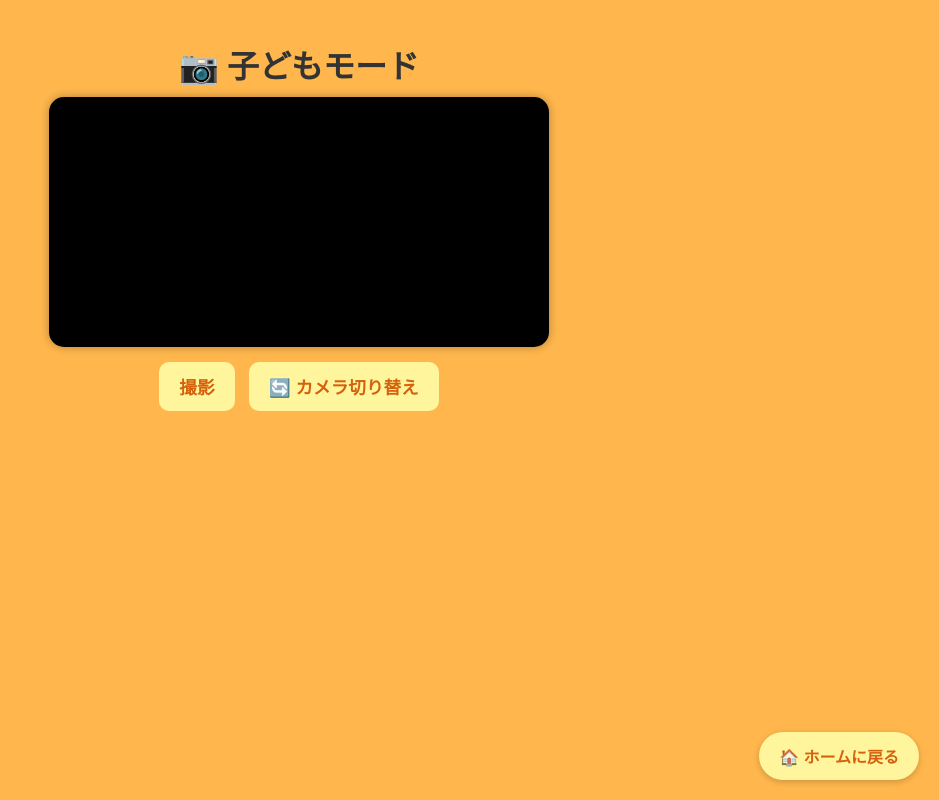
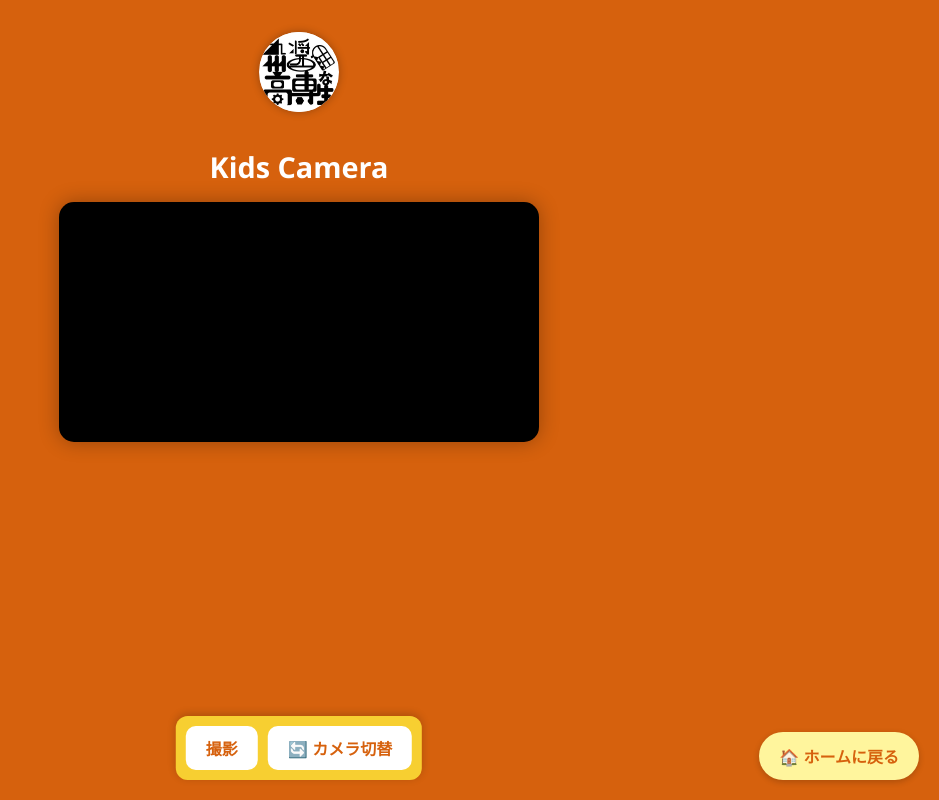
Before and after one commit to okekeyade/business, a Flask app: page /kids in a window 1280 px wide. Shown: the whole page, without its empty margins (341-1280 px from the left). Run offline with Flask 3, Linux system fonts and the light colour scheme; parts of the project's set-up code (start-up, migrations or seed data) failed here and were passed over.

Commit message:
Refactor kids.html for improved structure and style

```diff
--- a/templates/kids.html
+++ b/templates/kids.html
@@ -1,118 +1,155 @@
 <!DOCTYPE html>
 <html lang="ja">
 <head>
-<meta charset="UTF-8">
-<meta name="viewport" content="width=device-width, initial-scale=1.0">
-<title>子どもモード - てがきぼ</title>
-<link rel="icon" type="image/png" href="{{ url_for('send_static', path='logo.png') }}">
+<meta charset="UTF-8" />
+<meta name="viewport" content="width=device-width, initial-scale=1.0" />
+<title>Kids Camera</title>
+<link rel="icon" type="image/png" href="/static/logo.png">
+
 <style>
+:root { --main-color: #d6610d; }
+
 body {
-  background-color: #ffb74d; /* 明るいオレンジ */
-  font-family: "Segoe UI", sans-serif;
+  background-color: var(--main-color);
   display: flex;
   flex-direction: column;
   align-items: center;
+  margin: 0;
+  padding-top: 4vh;
+  font-family: "Segoe UI", sans-serif;
+  box-sizing: border-box;
+  color: white;
+}
+
+/* ロゴ */
+.logo {
+  width: 80px;
+  height: 80px;
+  margin-bottom: 2vh;
+  border-radius: 50%;
+  background-color: white;
+  box-shadow: 0 0 8px rgba(0,0,0,0.3);
+  object-fit: contain;
+}
+
+/* タイトル */
+h1 {
+  font-size: 1.8rem;
+  margin-bottom: 2vh;
   text-align: center;
-  margin: 0;
-  padding: 20px;
-  color: #333;
 }
-h1 { font-size: 2rem; margin-bottom: 10px; }
-video, #preview { width: 90%; max-width: 500px; border-radius: 15px; box-shadow: 0 0 10px rgba(0,0,0,0.3); margin-bottom: 10px; background-color: black; }
+
+/* video・canvas・preview */
+video, canvas, #preview {
+  width: 90%;
+  max-width: 480px;
+  border-radius: 15px;
+  margin-bottom: 2vh;
+  background-color: #000;
+  box-shadow: 0 0 20px rgba(0,0,0,0.3);
+}
+
+/* 操作ボタン群 固定 */
+.controls {
+  display: flex;
+  justify-content: center;
+  gap: 10px;
+  position: fixed;
+  bottom: 20px;
+  left: 50%;
+  transform: translateX(-50%);
+  z-index: 1000;
+  background: rgba(255, 235, 59, 0.8);
+  padding: 10px;
+  border-radius: 12px;
+  box-shadow: 0 -2px 8px rgba(0,0,0,0.2);
+}
+
+/* ホームボタン 右下 */
+.home-btn {
+  position: fixed;
+  bottom: 20px;
+  right: 20px;
+  background-color: #fff59d;
+  color: #d6610d;
+  border-radius: 50px;
+  padding: 12px 20px;
+  font-weight: bold;
+  text-decoration: none;
+  box-shadow: 0 2px 6px rgba(0,0,0,0.2);
+  z-index: 1001;
+}
+
 button {
-  background-color: #fff59d; color: #d6610d; border: none; border-radius: 10px;
-  padding: 12px 20px; margin: 5px; font-size: 1.1rem; font-weight: bold; cursor: pointer;
+  padding: 10px 20px;
+  border: none;
+  border-radius: 10px;
+  background-color: white;
+  color: var(--main-color);
+  font-weight: bold;
+  font-size: 16px;
+  cursor: pointer;
 }
-button:hover { background-color: #fff176; }
-.home-btn {
-  position: fixed; bottom: 20px; right: 20px;
-  background-color: #fff59d; color: #d6610d; border-radius: 50px;
-  padding: 12px 20px; font-weight: bold; text-decoration: none; box-shadow: 0 2px 6px rgba(0,0,0,0.2);
-}
+button:hover { background-color: #f5f5f5; }
 </style>
 </head>
 <body>
-<h1>📷 子どもモード</h1>
+
+<img src="/static/logo.png" class="logo">
+<h1>Kids Camera</h1>
 
 <video id="camera" autoplay playsinline></video>
-<img id="preview" style="display:none;" alt="プレビュー">
+<canvas id="canvas" style="display:none;"></canvas>
+<img id="preview" style="display:none;" />
 
-<div>
+<div class="controls">
   <button id="capture">撮影</button>
-  <button id="switchBtn">🔄 カメラ切り替え</button>
+  <button id="switchBtn">🔄 カメラ切替</button>
   <button id="sendBtn" style="display:none;">送信して認識</button>
 </div>
 
 <a href="/" class="home-btn">🏠 ホームに戻る</a>
 
 <script>
-let currentMode = "environment";
+const video = document.getElementById("camera");
+const canvas = document.getElementById("canvas");
+const preview = document.getElementById("preview");
+const captureBtn = document.getElementById("capture");
+const switchBtn = document.getElementById("switchBtn");
+const sendBtn = document.getElementById("sendBtn");
+
 let stream = null;
-const video = document.getElementById('camera');
-const preview = document.getElementById('preview');
-const captureBtn = document.getElementById('capture');
-const switchBtn = document.getElementById('switchBtn');
-const sendBtn = document.getElementById('sendBtn');
+let useFront = false;
 
 async function startCamera() {
   if (stream) stream.getTracks().forEach(track => track.stop());
-  try {
-    stream = await navigator.mediaDevices.getUserMedia({ video: { facingMode: currentMode } });
-    video.srcObject = stream;
-    video.style.display = 'block';
-    preview.style.display = 'none';
-    sendBtn.style.display = 'none';
-    captureBtn.style.display = 'inline-block';
-  } catch (err) {
-    alert("カメラにアクセスできません: " + err.message);
-  }
+  stream = await navigator.mediaDevices.getUserMedia({
+    video: { facingMode: useFront ? "user" : "environment" },
+    audio: false
+  });
+  video.srcObject = stream;
 }
 
-// カメラ切替
-switchBtn.addEventListener('click', () => {
-  currentMode = (currentMode === "user") ? "environment" : "user";
+startCamera();
+
+switchBtn.addEventListener("click", () => {
+  useFront = !useFront;
   startCamera();
 });
 
-// 撮影
-captureBtn.addEventListener('click', () => {
-  const canvas = document.createElement('canvas');
+captureBtn.addEventListener("click", () => {
   canvas.width = video.videoWidth;
   canvas.height = video.videoHeight;
-  canvas.getContext('2d').drawImage(video, 0, 0);
+  canvas.getContext("2d").drawImage(video, 0, 0);
   preview.src = canvas.toDataURL("image/jpeg");
-  preview.style.display = 'block';
-  video.style.display = 'none';
-  captureBtn.style.display = 'none';
-  sendBtn.style.display = 'inline-block';
+  preview.style.display = "block";
+  video.style.display = "none";
+  captureBtn.style.display = "none";
+  sendBtn.style.display = "inline-block";
 });
 
-// OCR送信
-sendBtn.addEventListener('click', () => {
-  const canvas = document.createElement('canvas');
-  canvas.width = video.videoWidth;
-  canvas.height = video.videoHeight;
-  canvas.getContext('2d').drawImage(video, 0, 0);
-  const dataURL = canvas.toDataURL("image/jpeg");
-
-  fetch('/ocr', {
-    method: 'POST',
-    headers: { 'Content-Type': 'application/json' },
-    body: JSON.stringify({ image: dataURL })
-  })
-  .then(res => res.json())
-  .then(data => {
-    alert(`認識結果:\n項目: ${data.item}\n金額: ${data.amount}`);
-    startCamera(); // 送信後カメラに戻る
-  })
-  .catch(err => {
-    console.error(err);
-    alert("OCR解析に失敗しました");
-    startCamera();
-  });
-});
-
-startCamera();
-</script>
-</body>
-</html>
+sendBtn.addEventListener("click", () => {
+  canvas.toBlob(blob => {
+    const formData = new FormData();
+    formData.append("image", blob, "capture.jpg");
+    fetch("/ocr", { method: "POST", body: JSON.stringify({image: preview.src}), headers: {'Content-Type':'application/json'}})
```
